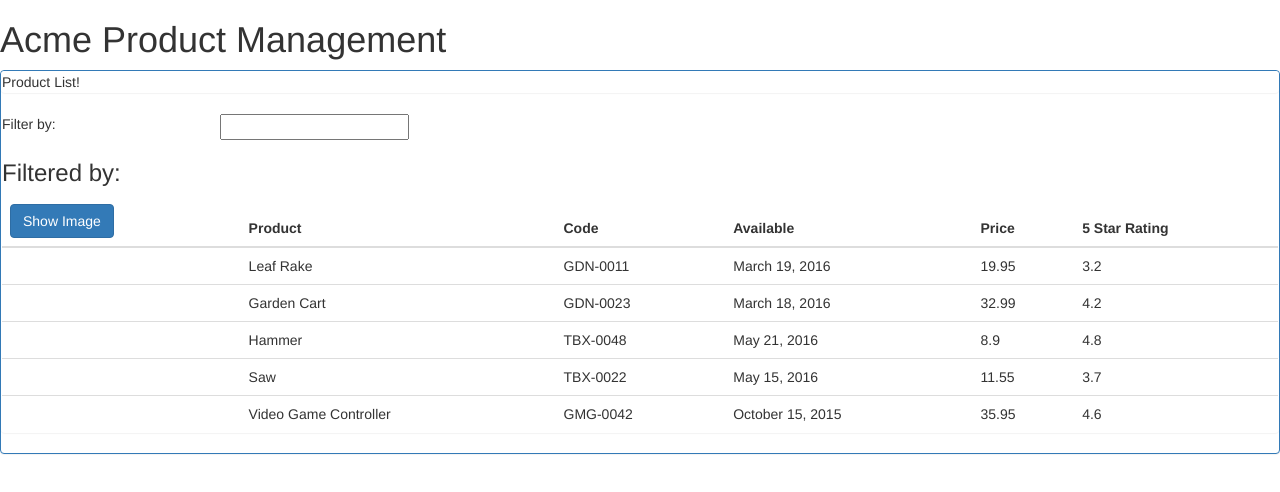
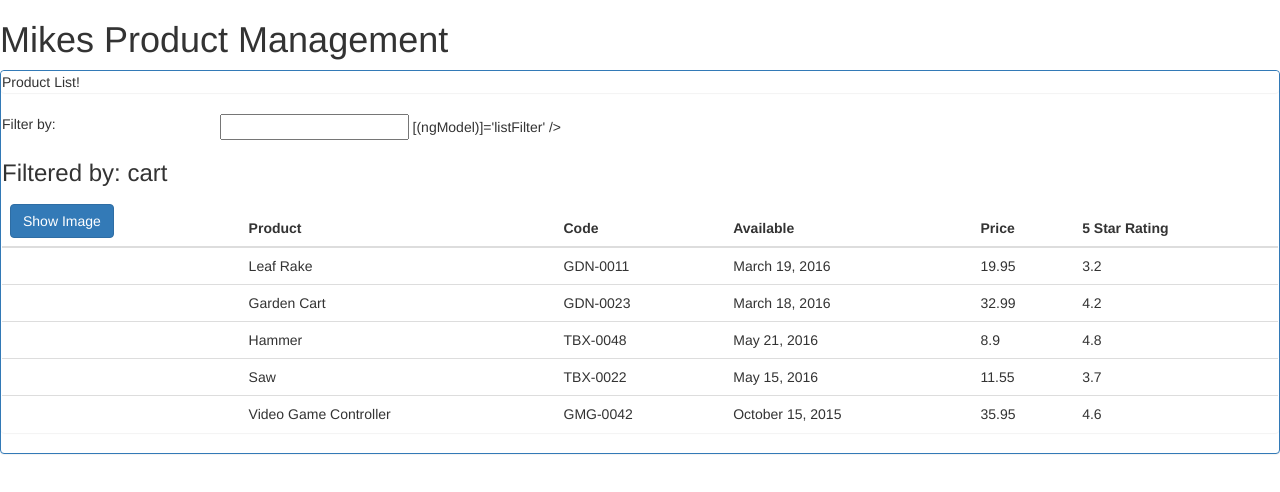
Before and after one commit to mjhurley1/Getting-Started, an Angular app: page / in a window 1280 px wide. Shown: the top 492 px of the page. Built offline with nearby package versions, Linux system fonts and the light colour scheme.

Commit message:
Input and Binding

```diff
--- a/src/app/Products/product-list.component.html
+++ b/src/app/Products/product-list.component.html
@@ -7,11 +7,12 @@
         <div class='col-md-2'>Filter by:</div>
         <div class='col-md-4'>
             <input type='text' />
+        [(ngModel)]='listFilter' />
         </div>
 </div>
 <div class='row'>
     <div class='col-md-6'>
-        <h3>Filtered by: </h3>
+        <h3>Filtered by: {{listFilter}}</h3>
     </div>
 </div>
 <div class='table-responsive'>
--- a/src/app/Products/product-list.component.ts
+++ b/src/app/Products/product-list.component.ts
@@ -3,12 +3,14 @@ import { Component } from "@angular/core";
 @Component({
     selector: 'pm-products',
     templateUrl: './product-list.component.html'
+
 })
 export class ProductListComponent {
  pageTitle: string = 'Product List!';
  imageWidth: number = 50;
  imageMargin: number = 2;
  showImage: boolean = false;
+ listFilter: string = 'cart';
  products: any[] = [
     {
         "productId": 1,
--- a/src/app/app.component.ts
+++ b/src/app/app.component.ts
@@ -9,5 +9,5 @@ import { Component } from "@angular/core";
        `
 })
 export class AppComponent {
-  pageTitle: string = 'Acme Product Management';
+  pageTitle: string = 'Mikes Product Management';
 }
```
